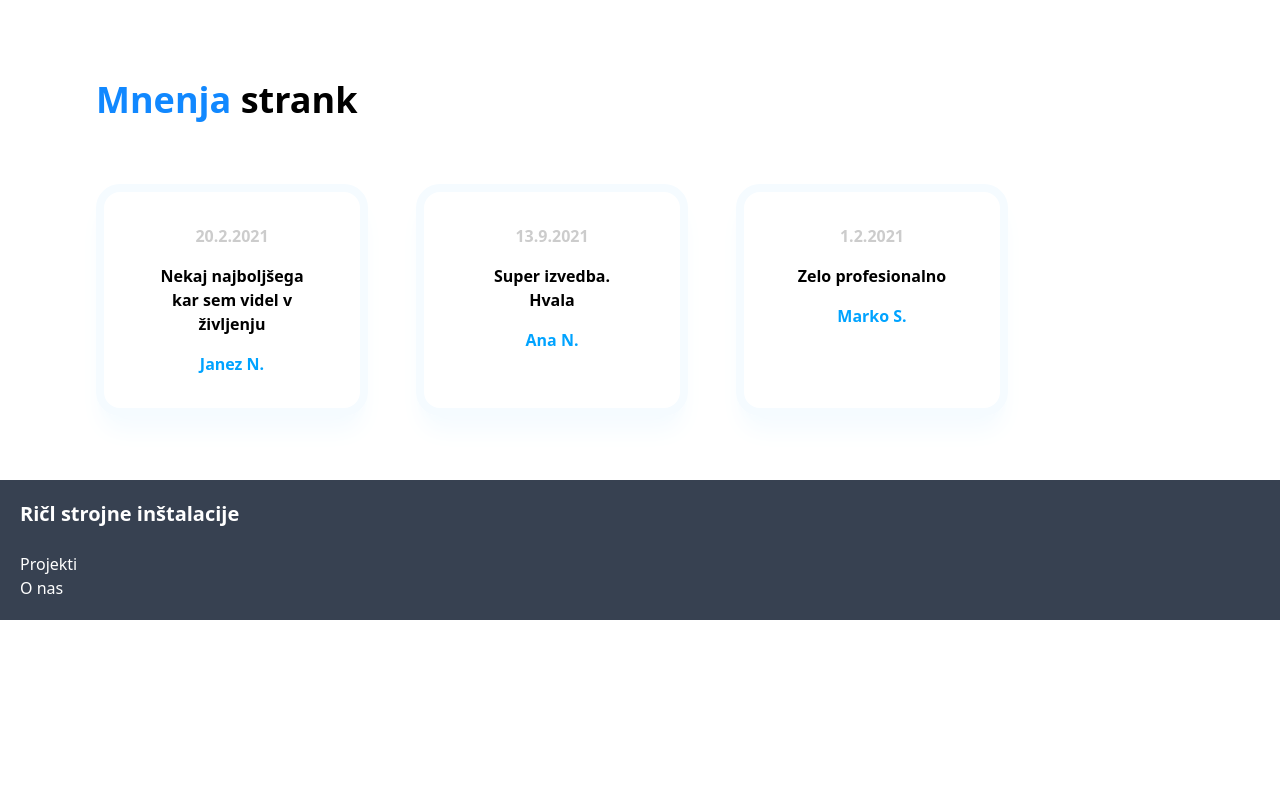
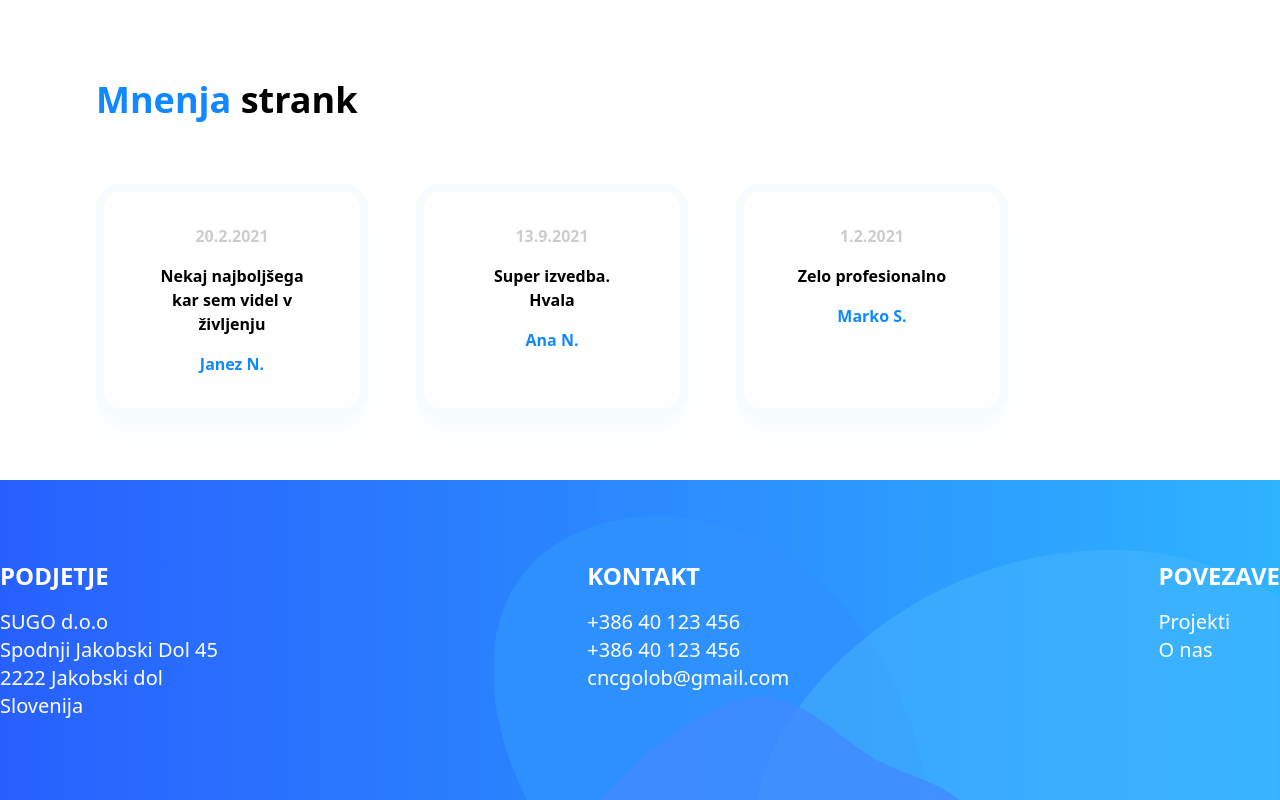
Before and after one commit to matevzsemprimoznik/strojne-instalacije-ricl, a Next.js app in the folder frontend/: page / in a window 1280 px wide. Shown: the part 2234-3034 px from the top of the page. Before the commit the page ends 2854 px from the top, so only its background shows below. Built offline with nearby package versions, Linux system fonts and the light colour scheme.

Commit message:
feat: add footer

```diff
--- a/frontend/src/components/Comment.tsx
+++ b/frontend/src/components/Comment.tsx
@@ -11,7 +11,7 @@ const Comment: FC<CommentProps> = ({ date, comment, author }) => {
         <div className='flex flex-col text-center items-center rounded-3xl border-8 border-myLightBlue shadow-xl shadow-myLightBlue px-12 py-8 w-1/4 gap-y-4 mr-12'>
             <p className='font-bold text-myDarkGrey'>{date}</p>
             <p className='font-bold'>{comment}</p>
-            <p className='font-bold text-myBlue'>{author}</p>
+            <p className='font-bold text-custom-blue'>{author}</p>
         </div>
     )
 }
--- a/frontend/src/components/Footer.tsx
+++ b/frontend/src/components/Footer.tsx
@@ -1,13 +1,44 @@
 import Link from "next/link";
+import FooterImage from '../assets/footer-image.svg'
+import Image from "next/image";
 
 const Footer = () => {
     return (
-        <footer className='flex p-5 bg-gray-700'>
-            <ul className='text-white'>
-                <li className='mb-6'><Link className='text-xl font-bold ' href="/">Ričl strojne inštalacije</Link></li>
-                <li><Link href="/projekti">Projekti</Link></li>
-                <li><Link href="/o-nas">O nas</Link></li>
-            </ul>
+        <footer className='flex relative'>
+            <div className='absolute w-full h-full -z-10'>
+                <svg preserveAspectRatio='none' width="100%" height="100%" viewBox="0 0 1728 311" fill="none" xmlns="http://www.w3.org/2000/svg">
+                    <rect width="1728" height="311" fill="url(#paint0_linear_70_91)"/>
+                    <path fill-rule="evenodd" clip-rule="evenodd" d="M667 205.844V164.819C668.525 154.202 671.308 143.989 675.411 134.337C699.848 76.8657 768.01 45.8205 846.285 37.1874C923.011 28.7252 1011.96 44.5962 1089.77 88.6368C1163.54 130.387 1214.19 195.447 1239.7 259.861C1246.86 277.94 1248.98 294.814 1247.97 310.975H711.513C686.98 276.972 671.54 240.447 667 205.844Z" fill="#2F92FE" fill-opacity="0.84"/>
+                    <path fill-rule="evenodd" clip-rule="evenodd" d="M1726.42 113.557V311H1022C1038.44 249.727 1097.63 193.311 1175.1 149.506C1268.93 96.4419 1394.67 63.579 1524.57 68.4824C1598.41 71.2696 1667.02 88.132 1726.42 113.557Z" fill="#47B7FE" fill-opacity="0.51"/>
+                    <path fill-rule="evenodd" clip-rule="evenodd" d="M1295.78 311H810.47C864.483 267.117 922.83 236.229 978.238 218.439C1044.4 197.198 1090.43 222.79 1137.08 248.721C1146.82 254.139 1156.6 259.572 1166.58 264.596C1184.4 273.556 1205.77 279.652 1227.25 285.779C1251.63 292.734 1276.15 299.73 1295.78 311Z" fill="#418BFF" fill-opacity="0.79"/>
+                    <defs>
+                        <linearGradient id="paint0_linear_70_91" x1="-1.98717e-07" y1="156" x2="1728" y2="146" gradientUnits="userSpaceOnUse">
+                            <stop stop-color="#2860FE"/>
+                            <stop offset="1" stop-color="#2EB3FF"/>
+                        </linearGradient>
+                    </defs>
+                </svg>
+            </div>
+            <div className='w-full h-full py-20 flex justify-between container m-auto'>
+                <div>
+                    <h3 className='text-white text-2xl font-bold mb-4'>PODJETJE</h3>
+                    <p className='text-white text-xl'>SUGO d.o.o</p>
+                    <p className='text-white text-xl'>Spodnji Jakobski Dol 45</p>
+                    <p className='text-white text-xl'>2222 Jakobski dol</p>
+                    <p className='text-white text-xl'>Slovenija</p>
+                </div>
+                <div>
+                    <h3 className='text-white text-2xl font-bold mb-4'>KONTAKT</h3>
+                    <p className='text-white text-xl'>+386 40 123 456</p>
+                    <p className='text-white text-xl'>+386 40 123 456</p>
+                    <p className='text-white text-xl'>cncgolob@gmail.com</p>
+                </div>
+                <div>
+                    <h3 className='text-white text-2xl font-bold mb-4'>POVEZAVE</h3>
+                    <p><Link className='text-white text-xl' href="/projekti">Projekti</Link></p>
+                    <p><Link className='text-white text-xl' href="/o-nas">O nas</Link></p>
+                </div>
+            </div>
 
         </footer>
     )
```
Also changed, not shown: frontend/src/assets/footer-image.svg (added).
